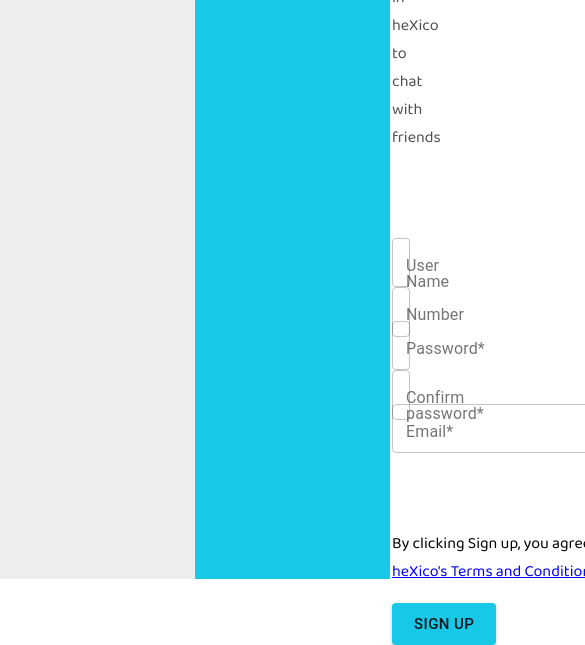
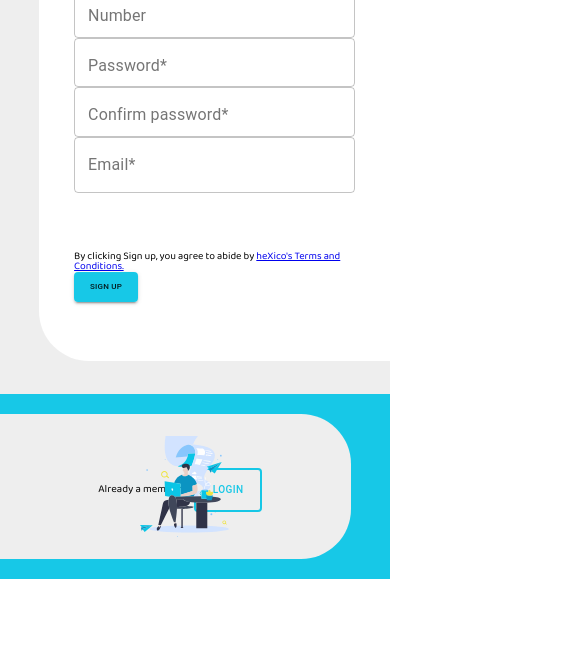
Before and after one commit to nda-kd/heXico, a React app: page /#/Signup in a window 390 px wide. Shown: the part 265-910 px from the top of the page, 585 px wide, since content can reach past the window. After the commit the page ends 844 px from the top, so only its background shows below. Built offline with nearby package versions, Linux system fonts and the light colour scheme.

Commit message:
make login and sign up page responsive

```diff
--- a/src/components/auth/Login/Login.js
+++ b/src/components/auth/Login/Login.js
@@ -156,7 +156,7 @@
                   Login
                 </Button>
               </div>
-              <Link to='/'>Forgot your password?</Link>
+              <Link to='/' id='forget-pass'>Forgot your password?</Link>
             </div>
           </div>
         </div>
--- a/src/components/auth/Login/login.scss
+++ b/src/components/auth/Login/login.scss
@@ -5,8 +5,6 @@
     display: flex;
     width: 100vw;
     height: 100vh;
-    font-family: 'Baloo Tamma 2';
-    font-style: normal;
     @media screen and (max-width: 850px) {
         flex-direction: column;
     }
@@ -23,7 +21,7 @@
     position: relative;
     background-color: $primary-blue;
     @media screen and (max-width: 850px) {
-        height: 30%;
+        height: 28%;
     }
 }
 
@@ -98,7 +96,8 @@
     left: 0;
     background-color: $white;
     @media screen and (max-width: 850px) {
-        width: 85%;
+        width: 90%;
+        height: 90%;
     }
 }
 
@@ -108,6 +107,9 @@
     justify-content: space-between;
     height: 78%;
     margin: 10% 10%;
+    a{
+        text-align: left;
+    }
     @media screen and  (max-width: 850px) {
         margin: 7% 10%;
         h1{
@@ -117,13 +119,10 @@
             font-size: 12px  !important;
         }
     }
-    a{
-        text-align: left;
-    }
 }
 
 .login-title-wrap{
-    @extend %flex-display;
+    display: flex;
     flex-direction: column;
     text-align: left;
     margin-bottom: 1em;
@@ -137,12 +136,22 @@
         margin: 0em;
         color: $darker-grey;
      }
+     @media screen and (max-width: 850px) {
+        margin-bottom: 0;
+        h1{
+            font-size: 27px  !important;
+        }
+        p{
+            font-size: 10px  !important;
+        }
+    }
 }
 
 .login-input-wrap{
-    @extend %flex-display;
+   display: flex;
    flex-direction: column;
    align-items: flex-start;
+   width: 100%;
    height: 23vh;
 }
 
@@ -156,7 +165,6 @@
         p{
             margin: 0px;
             font-size: .5em;
-            color: red;
         }
     }
     input{
@@ -167,7 +175,6 @@
     p{
         margin: 0px;
         font-size: .89em;
-        // height: 2vh;
         color: red;
     }
 }
@@ -176,9 +183,30 @@
     display: flex;
     justify-content: space-between;
     align-items: center;
-    padding-right: 4em;
+    margin-right: 95%;
+    width: 88%;
     @media screen and (max-width: 850px) {
         padding: 12% 0 3.2% 0;
-
+        button{
+            width:  fit-content;
+            height:  fit-content;
+            font-size: 60% ;
+            margin-right: 20%;
+        }
+        span{
+            display: flex;
+            font-size: 90% ;
+            align-items: center;
+            label{
+                padding-top: 3.5px;
+                font-size: 68%;
+            }
+        }
     }
 }
+
+#forget-pass{
+    @media screen and (max-width: 850px) {
+        font-size: 70%;
+    }
+}
--- a/src/components/auth/Signup/Signup.js
+++ b/src/components/auth/Signup/Signup.js
@@ -138,11 +138,11 @@
                     onChange={(e) => this.handleChange(e)}
                     onBlur={(e) => this.confirmPasswordValidation(e)}
                   />
-                  <div className='password-errors-wrap'>
+                </div>
+                <div className='password-errors-wrap'>
                     <p>{this.state.errors.password}</p>
                     <p>{this.state.errors.repeatedPassword}</p>
                   </div>
-                </div>
                 <div className='email-input'>
                   <TextField
                     variant='outlined'
@@ -152,8 +152,8 @@
                     onChange={(e) => this.handleChange(e)}
                     onBlur={(e) => this.handleValidation(e)}
                   />
-                  <p className='email-p'>{this.state.errors.email}</p>
                 </div>
+                <p className='email-p'>{this.state.errors.email}</p>
               </div>
               <div className='signup-submit'>
                 <p>By clicking Sign up, you agree to abide by <Link to='www.'>heXico's Terms and Conditions.</Link> </p>
--- a/src/components/auth/Signup/signup.scss
+++ b/src/components/auth/Signup/signup.scss
@@ -2,81 +2,119 @@
 
 
 .signup-page-wrap{
-    @extend %flex-display;
-    margin: 0;
-    margin-left: 0;
-    margin-right: 0;
-    font-family: 'Baloo Tamma 2';
-    font-style: normal;
+    display: flex;
+    width: 100vw;
+    height: 100vh;
+    @media screen and (max-width: 850px) {
+        flex-direction: column;
+    }
 }
 
 .signup-signup-wrap{
-    @extend %flex-display;
+    display: flex;
     flex-direction: column ;
     justify-content: center ;
     flex-grow: 1;
-    height: 100vh ;
+    height: 100% ;
     position: relative;
     background-color: $grey;
 }
 
 .signup-signup-part{
-    @extend %flex-display;
+    display: flex;
     flex-direction: column;
     flex-grow: 1;
-    border-radius: 10% 0 0 10% ;
+    border-radius: 50px 0 0 50px ;
     position: absolute;
-    height: 47em ;
+    height: 78.5%;
+    width: 67%;
     right: 0;
-    left: 20em;
     background-color: $white;
+    @media screen and (max-width: 850px) {
+        width: 90%;
+        height: 90%;
+    }
 }
 
 .signup-login-wrap{
-    @extend %flex-display;
+    display: flex;
     flex-direction: column ;
     justify-content: center ;
     flex-grow: 1;
     height: 100vh ;
     position: relative;
     background-color: $primary-blue;
+    @media screen and (max-width: 850px) {
+        height: 28%;
+    }
 }
 
 .signup-login-part{
-    @extend %flex-display;
+    display: flex;
     flex-direction: column;
     flex-grow: 1;
-    border-radius:0 10% 10% 0;
+    border-radius:0 50px 50px 0;
     position: absolute;
-    height: 47em ;
-    right: 20em;
+    height: 78.5% ;
+    width: 67%;
     left: 0;
     background-color: $grey;
-    div{
-        @extend %flex-display;
+    @media screen and (max-width: 850px) {
+        flex-direction: row;
         justify-content: center;
         align-items: center;
-        align-self: flex-start;
-        margin: 5em 4.5em;
+        border-radius: 0 50px 50px 0  ;
+        width: 90%;
+    }
+    div{
+        display: flex;
+        justify-content: flex-start;
+        align-items: center;
+        margin: 12.5% 10% 10% 10%;
+        @media screen and (max-width: 850px) {
+            width: 70%;
+            height: 50%;
+            margin: 7% 7% 5% 28%;
+            button{
+                border: 1px;
+                height: 60%;
+                width: 30%;
+                padding: 3%;
+                left: 0;
+            }
+            span{
+                font-size: 67%;
+            }
+        }
     }
     img{
         justify-self: center;
+        width: auto ;
+        height: 70% ;
+        @media screen and (max-width: 850px) {
+            left: 5%;
+            right: 0;
+            position: absolute;
+        }
     }
 }
 
 .signup-contents{
-    @extend %flex-display;
+    display: flex;
     flex-direction: column;
     justify-content: space-around;
-    margin: 3em 4.5em;
+    height: 78%;
+    margin: 8.5% 10%;
+    @media screen and (max-width: 850px) {
+        height: 100%;
+    }
 }
 
 .signup-title-wrap{
-    @extend %flex-display;
+    display: flex;
     flex-direction: column;
     text-align: left;
-    margin-top: 1.5em;
-    margin-bottom: 4em;
+    margin-bottom: 1em;
     h1{
         font-size: 2.3em;
         margin: 0em;
@@ -87,29 +125,47 @@
         margin: 0em;
         color: $darker-grey;
      }
+    @media screen and (max-width: 850px) {
+        margin-bottom: 0;
+        h1{
+            font-size: 27px  !important;
+        }
+        p{
+            font-size: 10px  !important;
+        }
+    }
 }
 
 .signup-input-wrap{
-    @extend %flex-display;
+   display: flex;
    flex-direction: column;
    align-items: flex-start;
-   height: 30vh;
-   margin: 1.3em 0em .5em 0em;
-//    background-color: crimson;
+   height: fit-content;
+   @media screen and (max-width: 850px) {
+    height: fit-content;
+   }
 }
 
 .two-input-wrap{
-    @extend %flex-display;
-    flex-wrap: wrap;
+    display: flex;
     justify-content: space-between;
     width: 100%;
-    height: 7vh;
-    margin-bottom: 1.5em;
+    margin-top: 1.5em;
     input{
-      text-align: left;
-      height: 1.5vh;
-      width: 13.6em;
-      margin: 0px;
+        text-align: left;
+        height: 1.5vh;
+        width: 13.6em;
+        margin: 0 10px 0 0;
+    }
+    @media screen and (max-width: 850px) {
+        justify-content: flex-start;
+        flex-wrap: wrap;
+        margin-top: 1px;
+        height: fit-content;
+        margin: 0px;
+        input{
+            width: 100vw;
+            }
     }
 }
 
@@ -117,40 +173,77 @@
 .email-p{
         margin: 0px;
         font-size: .89em;
-        // height: 2vh;
         color: red;
+        @media screen and (max-width: 850px) {
+            font-size: 67%;
+        }
 }
 
 .email-input{
+    display: flex;
     width: 100%;
-    height: 7vh;
+    margin-top: 1.5em;
     input{
-        width: 29.3em;
-        height: 1.5vh;
+        text-align: left;
+        width: 30.4em;
+    }
+    @media screen and (max-width: 850px) {
+        justify-content: flex-start;
+        flex-wrap: wrap;
+        margin-top: 1px;
+        height: fit-content;
+        margin: 0px;
+        input{
+            width: 100vw;
+            }
     }
 }
 
 .password-errors-wrap{
-    @extend %flex-display;
+    display: flex;
     justify-content: flex-start;
-
     width: 100%;
-
-     p{
+    p{
         margin: 0px;
         font-size: .89em;
-        // height: 2vh;
         color: red;
         margin-right: 15px;
-        // background-color: cyan;
+    }
+    @media screen and (max-width: 850px) {
+        font-size: 67%;
+        p{
+            line-height: 100%;
+        }
     }
 }
 
 .signup-submit{
-    width: 20em;
+    @extend %flex-display;
+    align-items: center;
+    width: 60%;
     text-align: left;
     margin-top: 1em;
     p{
+
+        height: fit-content;
         text-align: left;
     }
+    @media screen and (max-width: 850px) {
+        padding: 0;
+        width: 100%;
+        height: fit-content;
+        margin: 0;
+        button{
+            align-self: center;
+            width:  fit-content;
+            height:  fit-content;
+            font-size: 50% ;
+            padding: 1em;
+        }
+        p{
+            font-size: 65% ;
+            margin: 0 .5em 0 0 ;
+            line-height: 100%;
+        }
+    }
 }
--- a/src/styles/general.scss
+++ b/src/styles/general.scss
@@ -3,6 +3,7 @@
 ------------------------------------*/
 @font-face{
     font-family: 'Baloo Tamma 2';
+    font-style: normal;
     src: local('Baloo Tamma 2'), url(./Fonts/BalooTamma2-Regular.ttf) format('truetype')
   }
 /*------------------------------------
@@ -18,5 +19,5 @@
 ------------------------------------*/
 %flex-display {
     display: flex;
-    // flex-wrap: wrap;
+    flex-wrap: wrap;
   }
```
